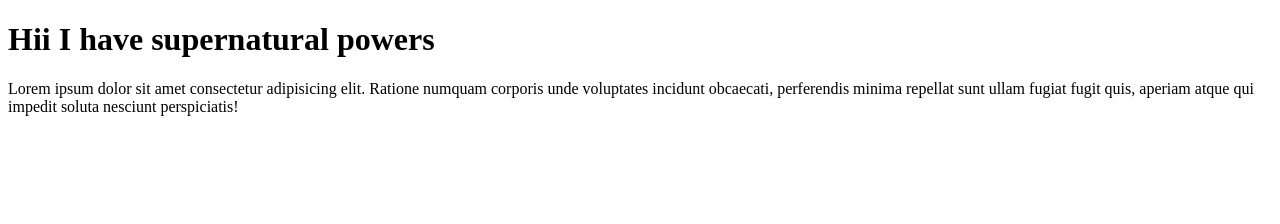
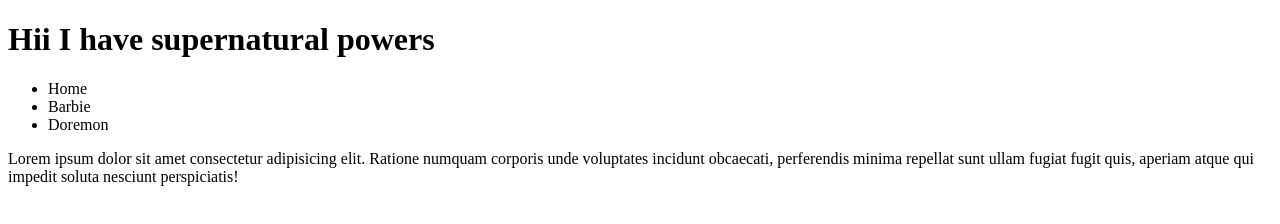
Before and after one commit to Kanika-Joshi/Learning, a plain HTML site: page index.html in a window 1280 px wide. Drawn offline with Linux system fonts and the light colour scheme.

Commit message:
added list

```diff
--- a/index.html
+++ b/index.html
@@ -7,6 +7,11 @@
 </head>
 <body>
     <h1> Hii I have supernatural powers </h1>
+    <ul>
+        <li>Home</li>
+        <li>Barbie</li>
+        <li>Doremon</li>
+    </ul>
     <p> Lorem ipsum dolor sit amet consectetur adipisicing elit. Ratione numquam corporis unde voluptates incidunt obcaecati, perferendis minima repellat sunt ullam fugiat fugit quis, aperiam atque qui impedit soluta nesciunt perspiciatis!</p>
 
 </body>
```
